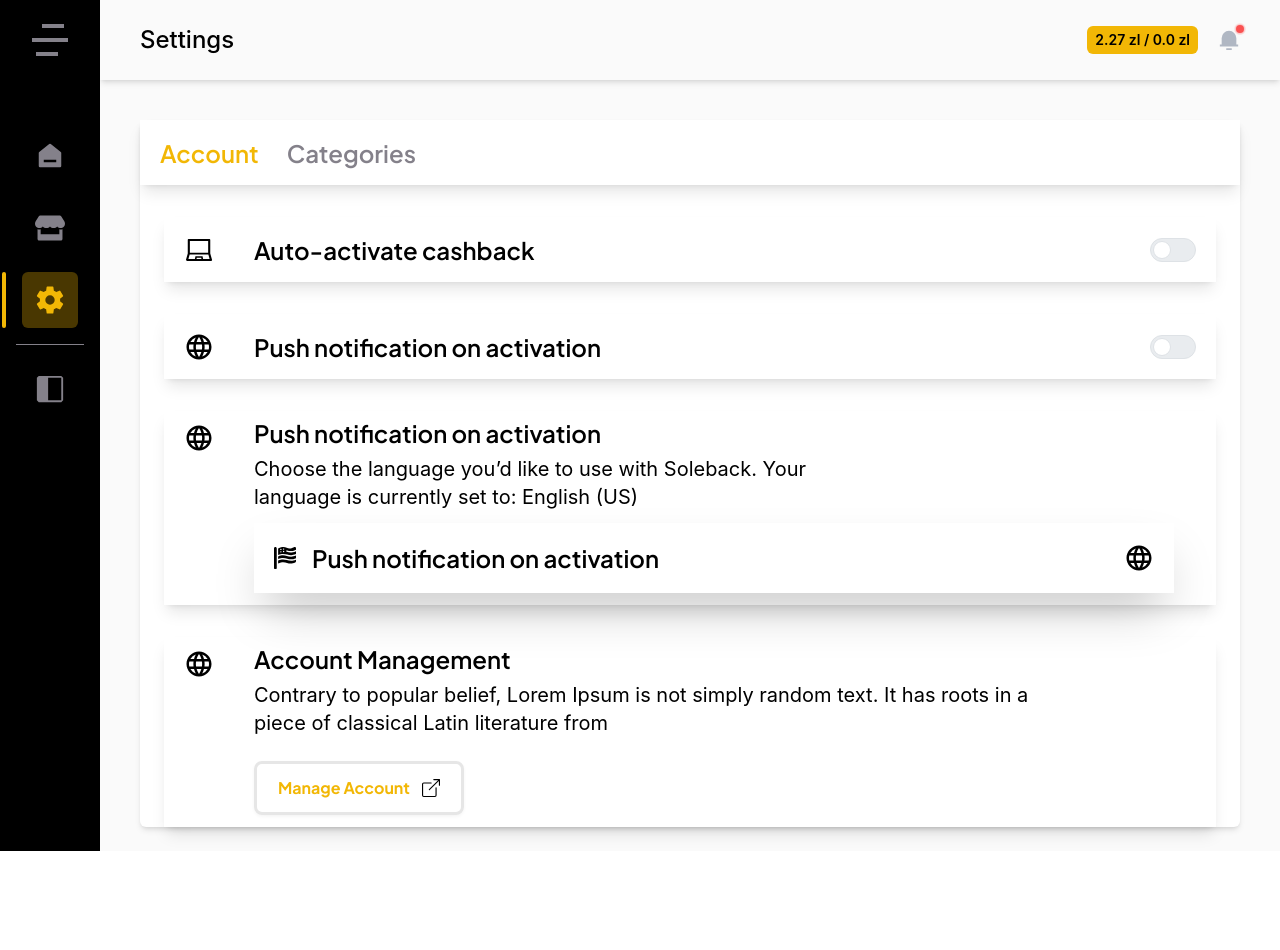
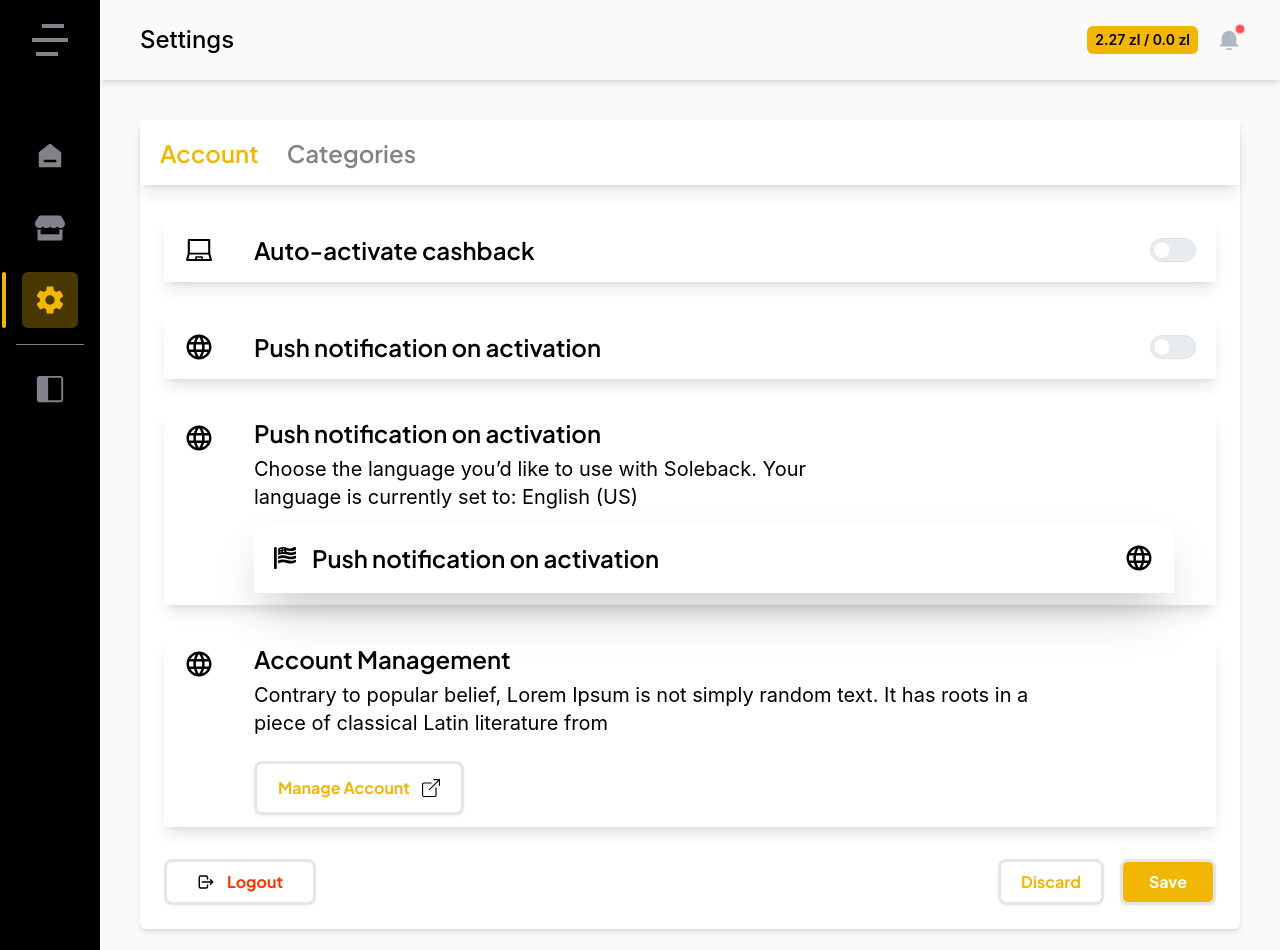
Before and after one commit to mairaj-afridi/soleback, a React (Vite) app: page /settings in a window 1280 px wide. Shown: the top 950 px of the page. Before the commit the page ends 851 px from the top, so only its background shows below. Built offline with nearby package versions, Linux system fonts and the light colour scheme.

Commit message:
add the button

```diff
--- a/src/components/Setting/Account.tsx
+++ b/src/components/Setting/Account.tsx
@@ -5,8 +5,8 @@ import { AiOutlineLaptop } from 'react-icons/ai';
 // import { IoNotificationsCircleSharp, IoChevronDownSharp } from 'react-icons/Io5';
 import { FaFlagUsa } from 'react-icons/fa';
 import { MdLanguage } from 'react-icons/md';
-
 import { BsBoxArrowUpRight } from 'react-icons/bs';
+import { TbLogout } from 'react-icons/tb';
 import Categories from './Categories';
 
 
@@ -14,7 +14,7 @@ const Account = () => {
   const [showCategories, setShowCategories] = useState(false);
 
   return (
-    <section className='rounded-md shadow-md   min-h-[521px] h-full w-full gap-4 sm:gap-8 bg-white-main flex flex-col items-center justify-start '>
+    <section className='rounded-md shadow-md   min-h-[521px] h-full w-full gap-4 sm:gap-8 bg-white-main flex flex-col items-start  justify-start '>
       {/* fot head/....................... */}
       <div className="bg-white-main shadow-lg gap-7 h-[65px] w-full flex items-center justify-start   ">
         <h1
@@ -97,14 +97,31 @@ const Account = () => {
                 <div className='w-full max-w-[920px]'>
 
                 </div>
-                <div className='flex py-[12px] px-[16px] items-center gap-3 shadow-md cash-box rounded-[8px] w-[210px] justify-center br-yellow-600 border border-solid  '>
+                <button className='flex py-[12px] px-[16px] items-center gap-3 shadow-md cash-box rounded-[8px] w-[210px] justify-center br-yellow-600 border border-solid  '>
                   <h1 className=' text-[16px] text-brand-main  font-bold font-jakarta '>Manage Account</h1>
                   <BsBoxArrowUpRight className=' cursor-pointer  text-[18px] flex-shrink-0' />
-
-                </div>
+                </button>
               </div>
             </div>
 
+          </div>
+          <div className='flex flex-row items-center  w-full justify-between '>
+            <div className='flex px-6 pb-6 '>
+
+              <button className='flex  py-[8px] px-[30px] items-center gap-3 shadow-md cash-box rounded-[8px]  justify-center br-yellow-600 border border-solid  '>
+                <TbLogout className=' cursor-pointer  text-[18px] flex-shrink-0' />
+                <h1 className=' text-[16px] text-[#FC3400]    font-bold font-jakarta '>Logout</h1>
+              </button>
+            </div>
+            <div className='flex gap-4  px-6 pb-6 '>
+
+              <button className='flex  py-[8px] px-[20px] items-center gap-3 shadow-md cash-box rounded-[8px]  justify-center br-yellow-600 border border-solid  '>
+                <h1 className=' text-[16px] text-brand-main  font-bold font-jakarta '>Discard</h1>
+              </button>
+              <button className='flex  py-[8px] px-[26px] bg-brand-main items-center gap-3 shadow-md cash-box rounded-[8px]  justify-center br-yellow-600 border border-solid  '>
+                <h1 className=' text-[16px] text-white-main   font-bold font-jakarta '>Save</h1>
+              </button>
+            </div>
           </div>
         </>
       )}
```
